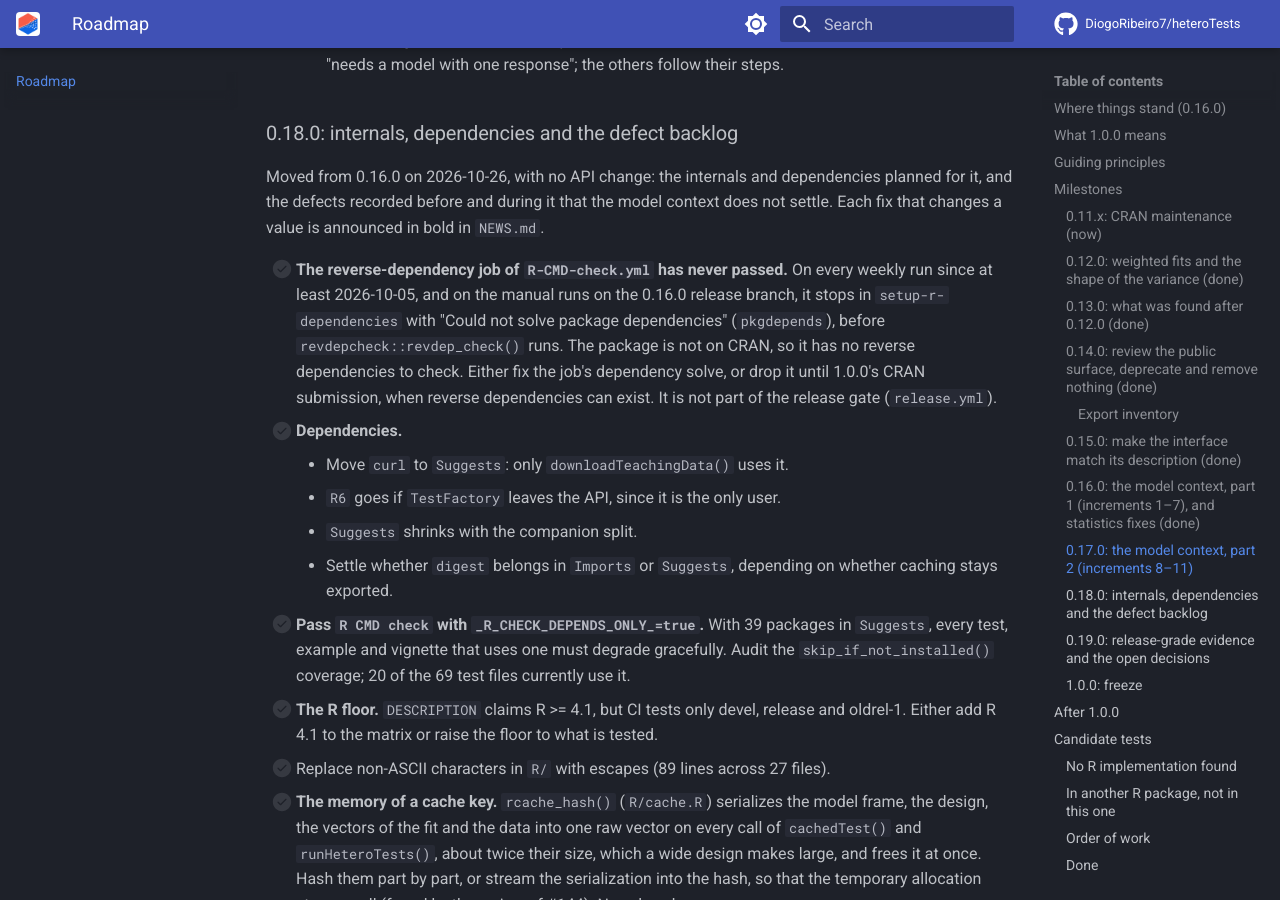
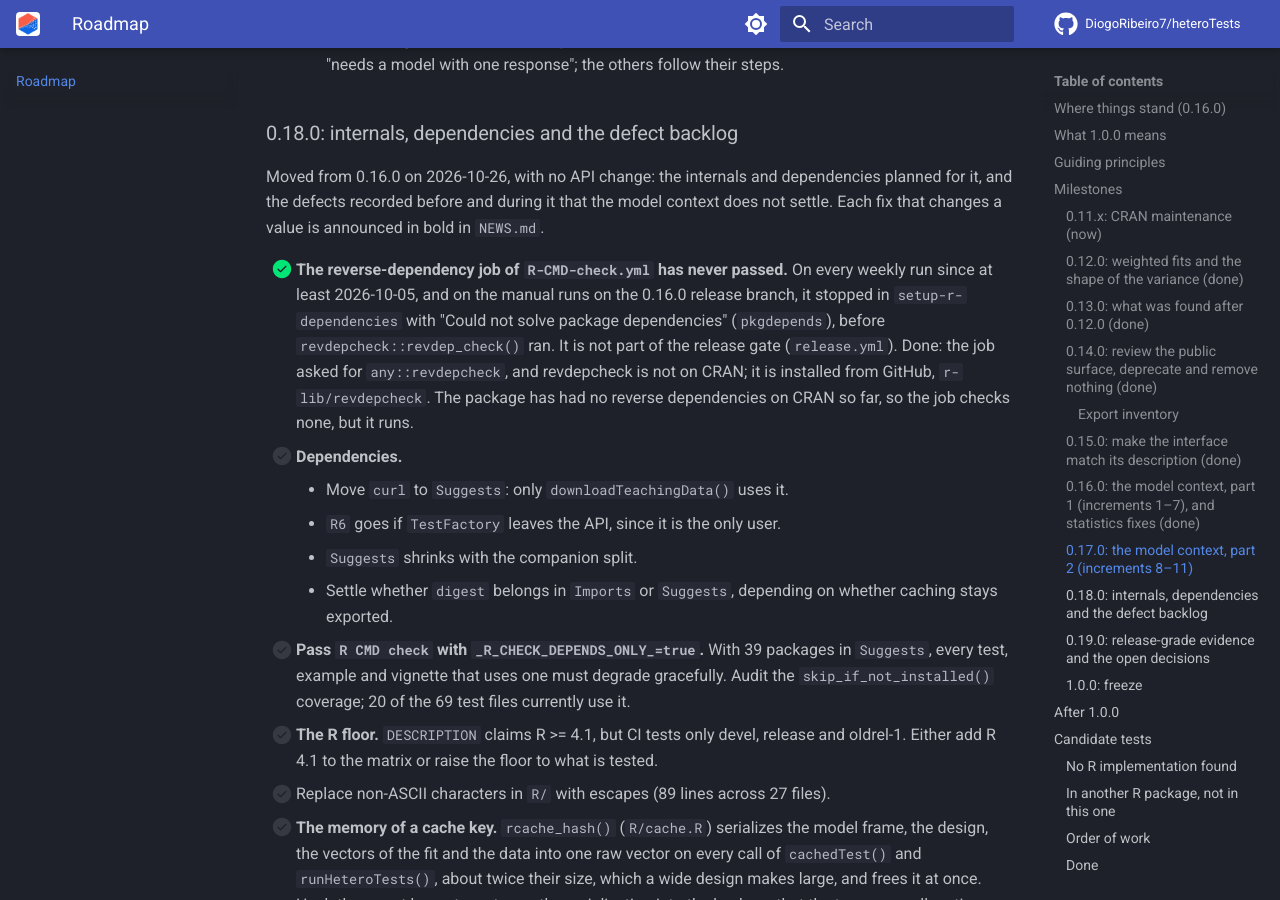
Before and after one commit to DiogoRibeiro7/heteroTests, an MkDocs documentation site: the page built from docs/roadmap.md, in a window 1280 px wide and 900 px high, scrolled down 39946 px. Built offline with MkDocs 1.6.1 and Material for MkDocs 9.7.7, drawn with Linux system fonts in a browser that asks for light colours; comment, search, counter and statistics services are not loaded.

Commit message:
Install revdepcheck from GitHub in the reverse-dependency job
The job asked for any::revdepcheck, which pak cannot find because
revdepcheck is not on CRAN, so it stopped in setup-r-dependencies on
every run. Install it from r-lib/revdepcheck instead.

```diff
--- a/docs/roadmap.md
+++ b/docs/roadmap.md
@@ -1688,14 +1688,15 @@ dependencies planned for it, and the defects recorded before and during it
 that the model context does not settle. Each fix that changes a value is
 announced in bold in `NEWS.md`.
 
-- [ ] **The reverse-dependency job of `R-CMD-check.yml` has never passed.**
+- [x] **The reverse-dependency job of `R-CMD-check.yml` has never passed.**
     On every weekly run since at least 2026-10-05, and on the manual runs on
-    the 0.16.0 release branch, it stops in `setup-r-dependencies` with "Could
+    the 0.16.0 release branch, it stopped in `setup-r-dependencies` with "Could
     not solve package dependencies" (`pkgdepends`), before
-    `revdepcheck::revdep_check()` runs. The package is not on CRAN, so it has
-    no reverse dependencies to check. Either fix the job's dependency solve, or
-    drop it until 1.0.0's CRAN submission, when reverse dependencies can
-    exist. It is not part of the release gate (`release.yml`).
+    `revdepcheck::revdep_check()` ran. It is not part of the release gate
+    (`release.yml`). Done: the job asked for `any::revdepcheck`, and
+    revdepcheck is not on CRAN; it is installed from GitHub,
+    `r-lib/revdepcheck`. The package has had no reverse dependencies on CRAN
+    so far, so the job checks none, but it runs.
 - [ ] **Dependencies.**
     - Move `curl` to `Suggests`: only `downloadTeachingData()` uses it.
     - `R6` goes if `TestFactory` leaves the API, since it is the only user.
```
Also changed, not shown: ROADMAP.md (+7 -6 lines), 1 other file.
